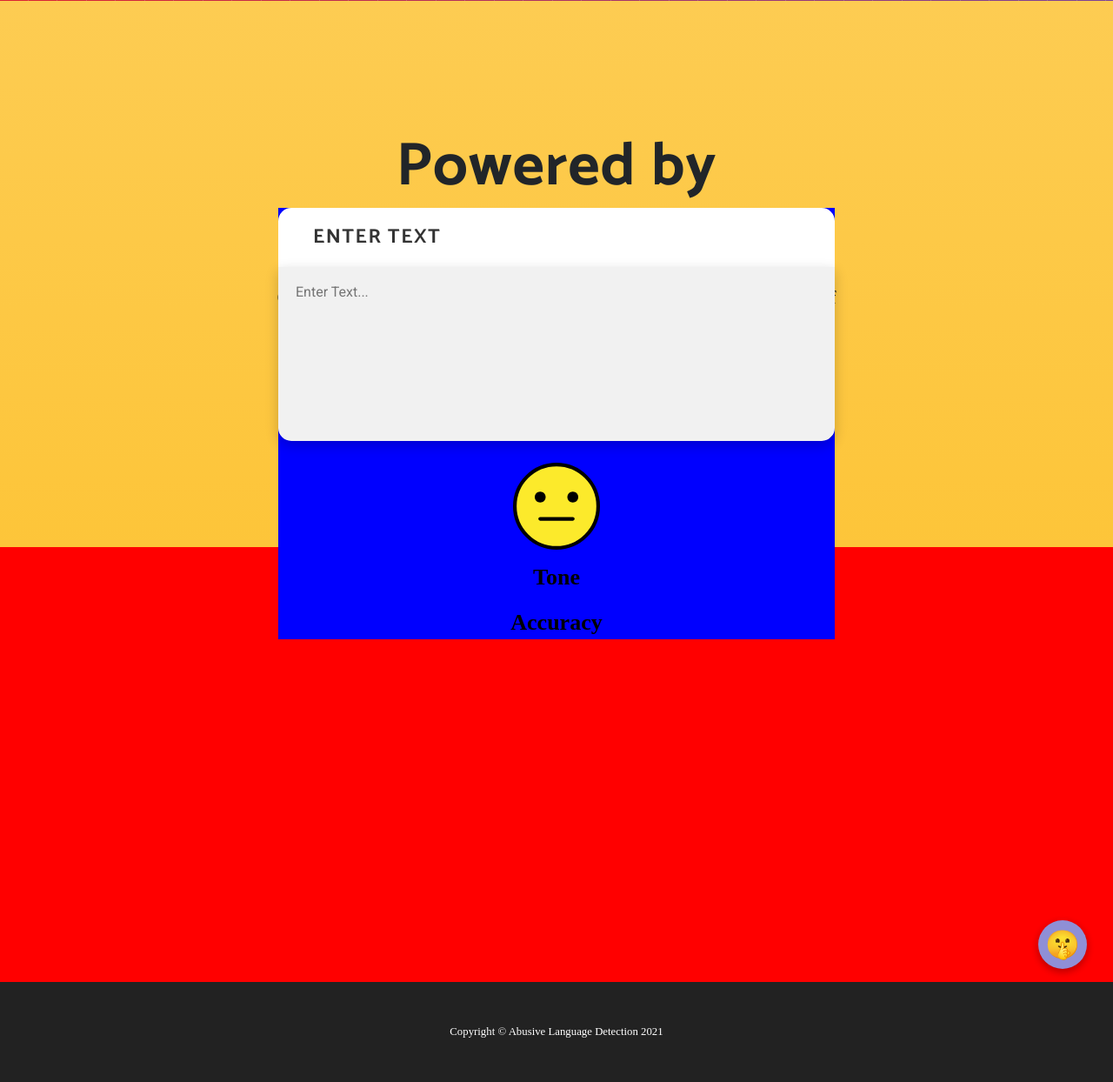
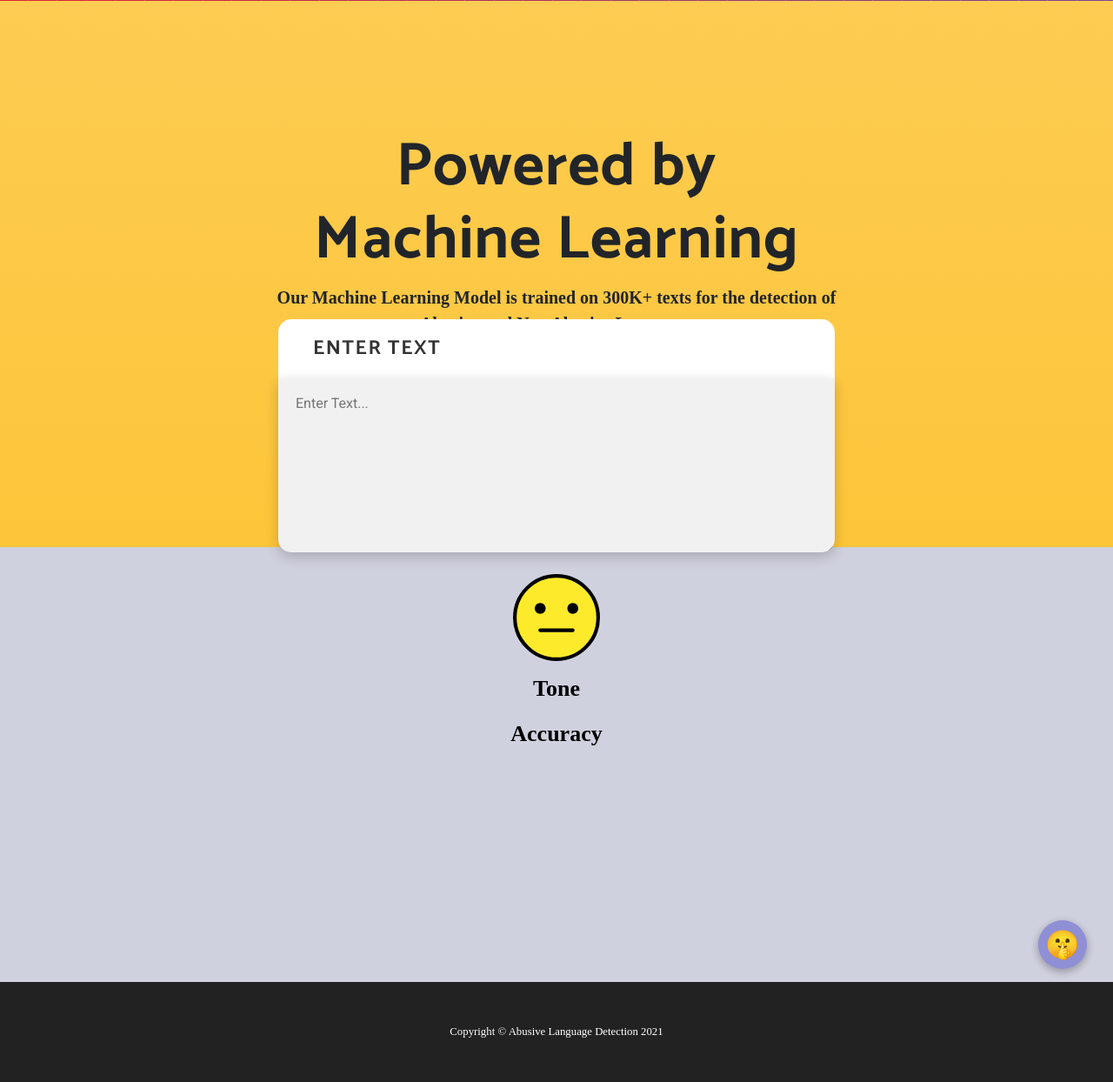
Before and after one commit to Sumit189/Abusive-Language-Detection, a Flask app: page / in a window 1280 px wide. Shown: the part 799-2043 px from the top of the page at 87% size. Run offline with Flask 2, Linux system fonts and the light colour scheme; parts of the project's set-up code (start-up, migrations or seed data) failed here and were passed over; some libraries are stand-ins or nearby versions.

Commit message:
Update style.css

```diff
--- a/static/style.css
+++ b/static/style.css
@@ -4,14 +4,14 @@ body::-webkit-scrollbar {
 
 
 .cta{
-  background: red;
+  background: #d0d1de;
 }
 
 .form {
   font-family: "Roboto";
   width: 50vw;
-  margin: -50% auto;
-  background: blue;
+  margin: -40% auto;
+  background: transparent;
 }
 
 .form header {
```
